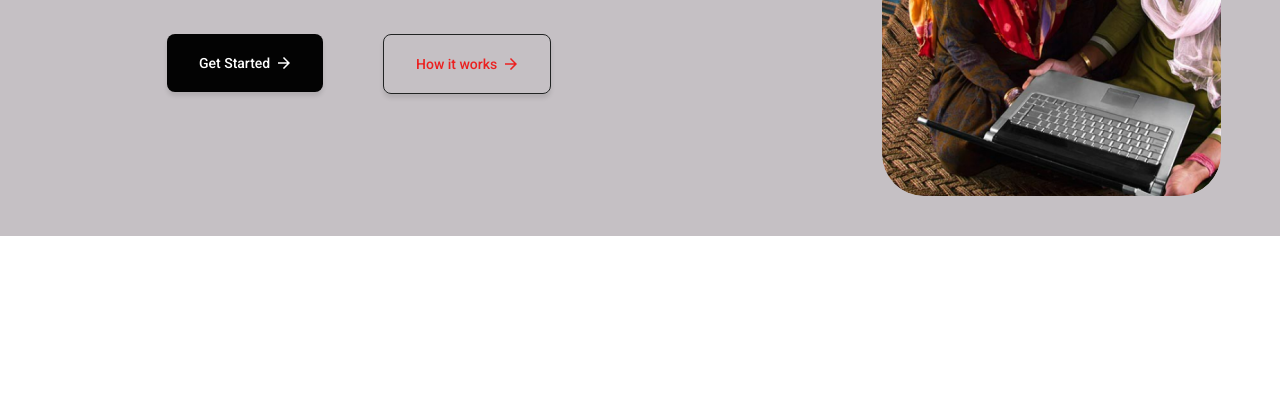
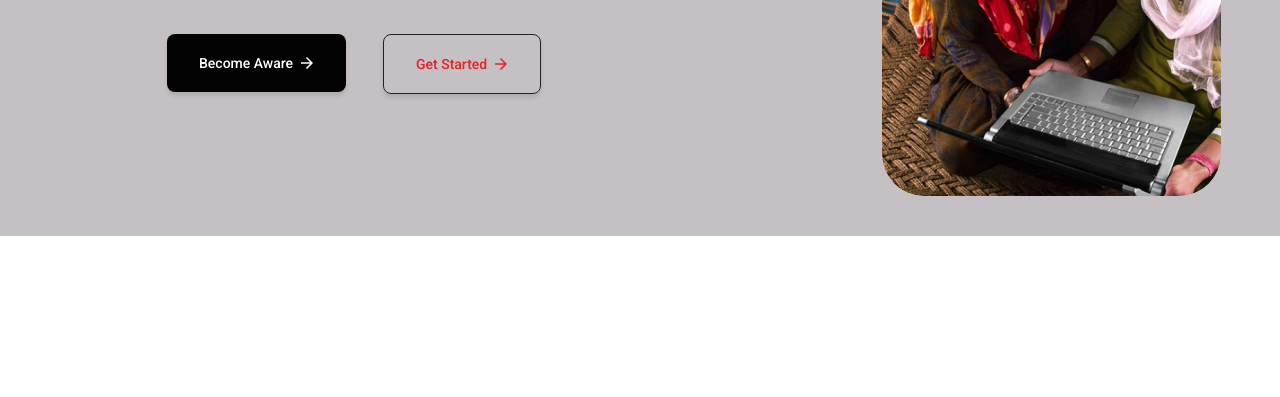
Before and after one commit to avg77/IIIT_Hackathon_BIT-BY-BIT, a website built with Parcel: page index.html in a window 1280 px wide. Shown: the part 403-800 px from the top of the page. Built offline with nearby package versions, Linux system fonts and the light colour scheme; a web font is replaced by a local one.

Commit message:
Update index.html

```diff
--- a/index.html
+++ b/index.html
@@ -191,14 +191,14 @@ Dicta maiores architecto rerum optio fugit iste tenetur fuga debitis sit quis su
         <div class="rectangle-div2"></div>
         <section class="header-bg-section"></section>
         <button class="frame-button4">
-          <a style="text-decoration: none" href="signup.html" class="get-started-div">Get Started</a>
+          <a style="text-decoration: none" href="https://blog.ipleaders.in/all-you-need-to-know-about-women-empowerment-in-india/" class="get-started-div">Become Aware</a>
           <img
             class="keyboard-arrow-down"
             alt=""
             src="public/keyboard-arrow-down.svg"
           /></button
         ><button class="frame-button5">
-          <div class="how-it-works">How it works</div>
+        <a href="signup.html"><div class="how-it-works">Get Started</div></a>
           <img
             class="keyboard-arrow-down"
             alt=""
```
